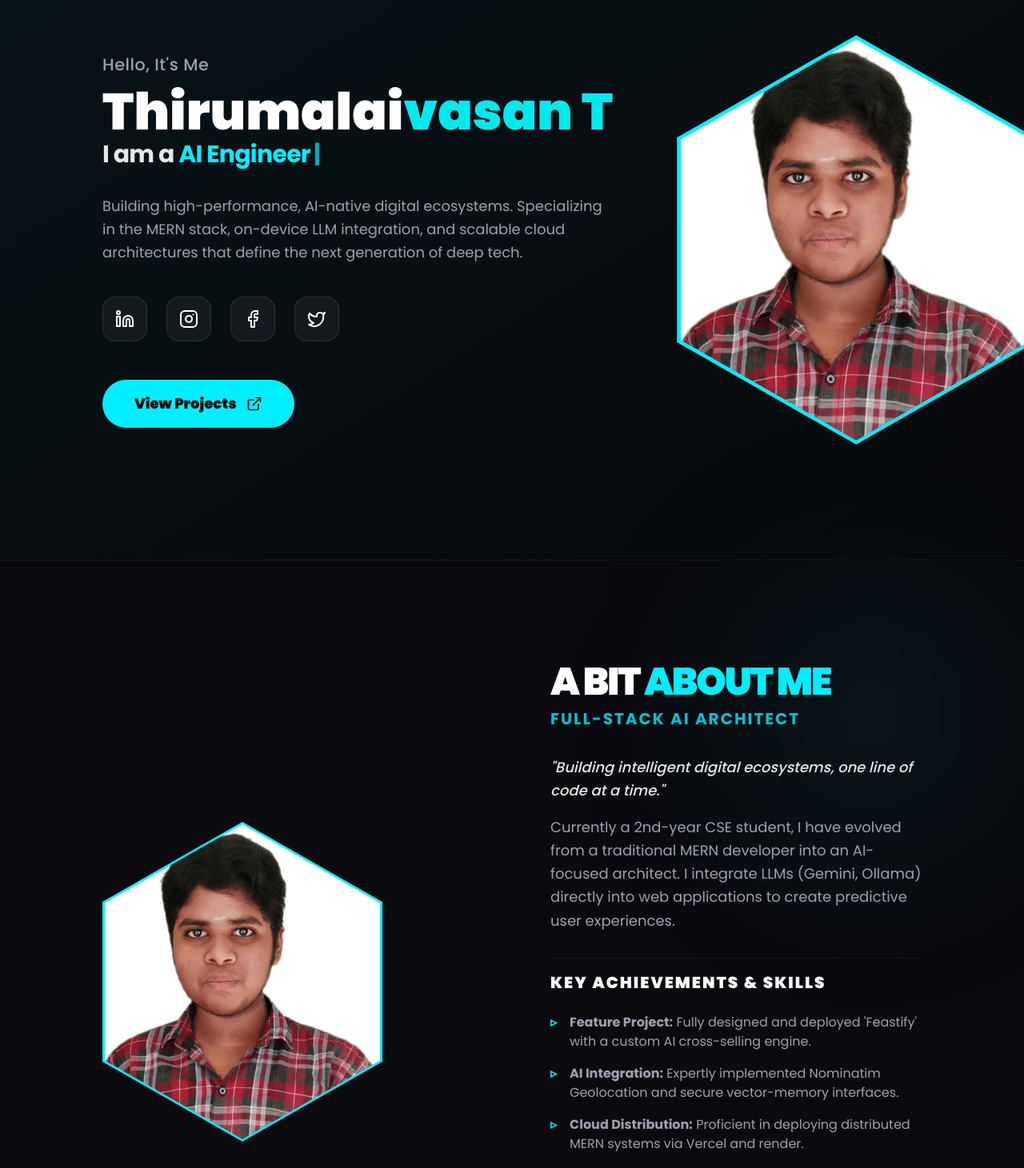
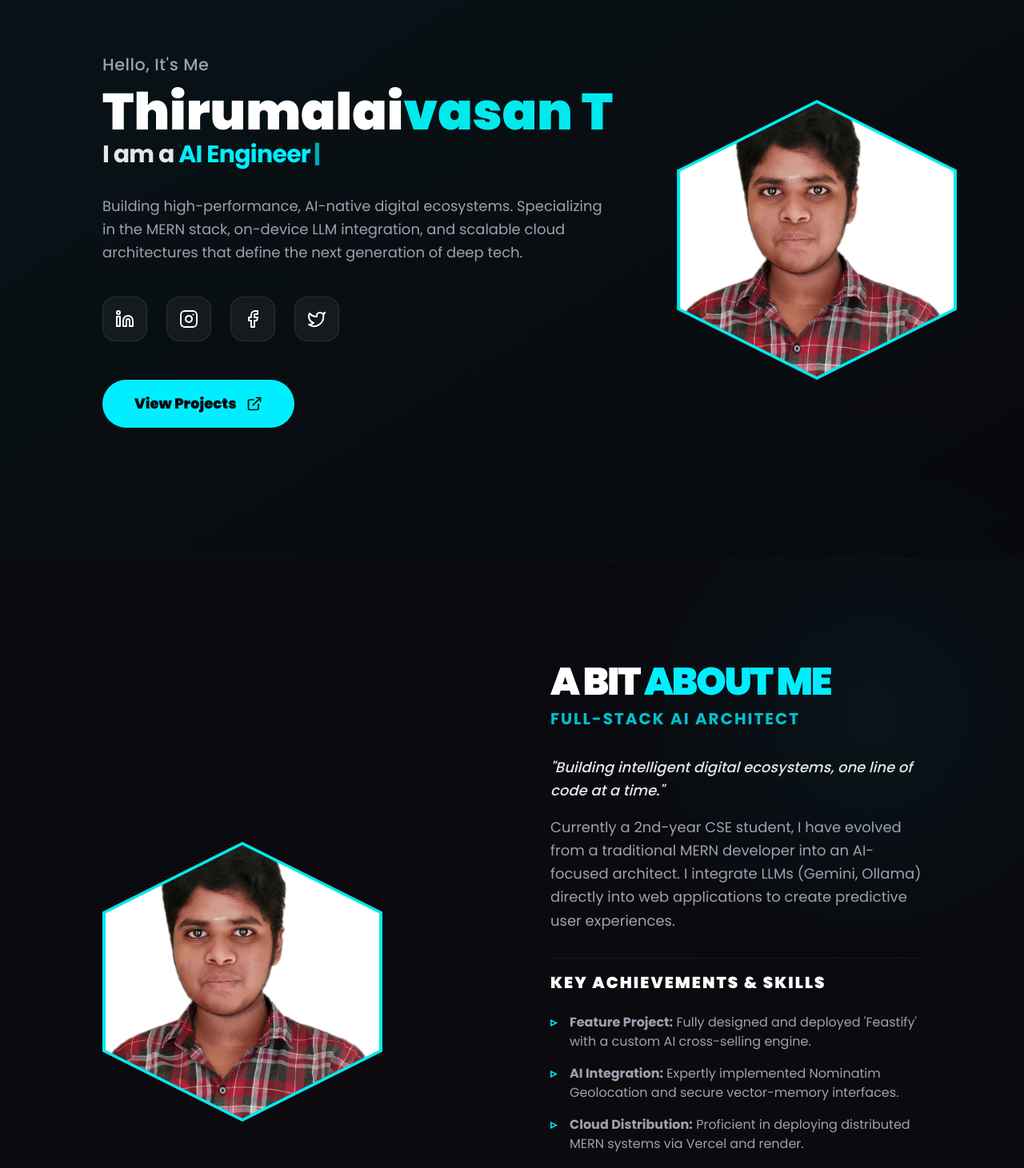
Before and after one commit to Thirumalaivasan2007/Portfolio-website, a React (Vite) app: page / in a window 1280 px wide. Shown: the part 100-1561 px from the top of the page at 80% size. Built offline with nearby package versions, Linux system fonts and the light colour scheme.

Commit message:
🚀 Fix: Replace native browser alert with custom premium Deep Tech Toast notification

```diff
--- a/src/App.jsx
+++ b/src/App.jsx
@@ -14,6 +14,7 @@ const App = () => {
   const [result, setResult] = useState('');
   const [isScrolled, setIsScrolled] = useState(false);
   const [isMenuOpen, setIsMenuOpen] = useState(false);
+  const [showResumeAlert, setShowResumeAlert] = useState(false);
 
   const phrases = ["Full-Stack Developer", "AI Engineer", "MERN Stack Specialist"];
   const typingSpeed = 100;
@@ -236,15 +237,12 @@ const App = () => {
           className="flex-1 flex justify-center items-center z-10 order-2"
         >
           {/* Hexagon Portrait System */}
-          <div className="hexagon-wrapper w-72 h-80 md:w-[28rem] md:h-[32rem]">
-            <div className="hexagon-border"></div>
-            <div className="hexagon-inner">
+          <div className="hexagon-wrapper w-72 h-72 md:w-[350px] md:h-[350px]">
              <img
                src="/image1.jpeg"
                alt="Portrait"
-                 className="hexagon-image"
+               className="profile-img"
              />
-            </div>
           </div>
         </motion.div>
       </section>
@@ -262,18 +260,12 @@ const App = () => {
             viewport={{ once: true }}
             className="flex justify-center md:justify-start"
           >
-            <div className="relative w-[300px] h-[330px] md:w-[350px] md:h-[400px] group">
-              {/* 3px Cyan Border Layer */}
-              <div className="absolute inset-0 bg-neonCyan hexagon-shape transition-all duration-500 group-hover:shadow-[0_0_30px_rgba(0,234,238,0.4)]"></div>
-
-              {/* Image Layer (Clipped) */}
-              <div className="absolute inset-[3px] bg-bgDark hexagon-shape overflow-hidden">
+            <div className="hexagon-wrapper">
                <img
                  src="/image1.jpeg"
                  alt="About Me"
-                  className="w-full h-full object-cover transition-transform duration-700 group-hover:scale-110"
+                 className="profile-img"
                />
-              </div>
             </div>
           </motion.div>
 
@@ -327,7 +319,10 @@ const App = () => {
                 Hire Me ↗
               </a>
               <button
-                onClick={() => alert("My Resume is currently being updated! Please check back soon 🔥")}
+                onClick={() => {
+                  setShowResumeAlert(true);
+                  setTimeout(() => setShowResumeAlert(false), 5000);
+                }}
                 className="inline-flex items-center gap-3 px-8 py-4 border-2 border-neonCyan text-neonCyan rounded-xl font-black text-lg transition-all duration-300 hover:bg-neonCyan/10 hover:shadow-[0_0_20px_rgba(0,234,238,0.3)]"
               >
                 View Resume 📄
@@ -434,6 +429,30 @@ const App = () => {
           <ChevronUp className="w-8 h-8" />
         </a>
       </footer>
+
+      {/* Custom Resume Alert Toast */}
+      <AnimatePresence>
+        {showResumeAlert && (
+          <motion.div
+            initial={{ opacity: 0, y: 50, scale: 0.9 }}
+            animate={{ opacity: 1, y: 0, scale: 1 }}
+            exit={{ opacity: 0, y: 50, scale: 0.9 }}
+            className="fixed bottom-6 right-6 md:bottom-10 md:right-10 z-[200] bg-[#0a0a0f] border border-neonCyan p-6 rounded-2xl shadow-[0_0_30px_rgba(0,234,238,0.3)] flex items-center gap-6 max-w-sm"
+          >
+            <div className="text-4xl shadow-neon rounded-full bg-neonCyan/10 p-2">🔥</div>
+            <div className="flex-1">
+               <h4 className="font-bold text-neonCyan uppercase tracking-widest text-sm mb-1">Notice</h4>
+               <p className="text-[#a0a0b0] text-sm leading-relaxed">My Resume is currently being updated! Please check back soon.</p>
+            </div>
+            <button
+              onClick={() => setShowResumeAlert(false)}
+              className="text-white/50 hover:text-white transition-colors"
+            >
+              <X size={24} />
+            </button>
+          </motion.div>
+        )}
+      </AnimatePresence>
     </div>
   );
 };
--- a/src/index.css
+++ b/src/index.css
@@ -15,38 +15,49 @@
 }
 
 @layer components {
-  /* Hexagon Core Architecture */
-  .hexagon-shape {
-    clip-path: polygon(50% 0%, 100% 25%, 100% 75%, 50% 100%, 0% 75%, 0% 25%);
+  /* 1. Hexagon Border Container */
+  .hexagon-wrapper {
+      position: relative;
+      width: 350px;
+      height: 350px;
+      background: #00eaee; /* Cyan border color */
+      padding: 4px; /* Border thickness */
+      /* Creates the perfect hexagon shape */
+      clip-path: polygon(50% 0%, 100% 25%, 100% 75%, 50% 100%, 0% 75%, 0% 25%);
+      transition: transform 0.4s ease, filter 0.4s ease;
+      cursor: pointer;
   }
 
-  .hexagon-wrapper {
-    @apply relative flex items-center justify-center transition-all duration-500;
+  /* 2. The Actual Profile Image */
+  .profile-img {
+      width: 100%;
+      height: 100%;
+      object-fit: cover;
+      /* Cuts the image to match the border */
+      clip-path: polygon(50% 0%, 100% 25%, 100% 75%, 50% 100%, 0% 75%, 0% 25%);
+      transition: transform 0.5s ease-in-out, filter 0.5s ease-in-out;
+      filter: grayscale(0%); /* Normal color by default */
   }
 
-  /* 5px Border Logic */
-  .hexagon-border {
-    @apply absolute inset-0 bg-neonCyan hexagon-shape;
-    z-index: 1;
+  /* 3. THE MAGIC: Hover Effect on Container */
+  .hexagon-wrapper:hover {
+      transform: translateY(-12px); /* Floats up */
+      /* Deep cyan glow shadow */
+      filter: drop-shadow(0px 15px 30px rgba(0, 234, 238, 0.4));
   }
 
-  .hexagon-inner {
-    @apply absolute hexagon-shape bg-bgDark overflow-hidden;
-    inset: 5px; /* Creates the 5px border look */
-    z-index: 2;
+  /* 4. THE MAGIC: Hover Effect on Image */
+  .hexagon-wrapper:hover .profile-img {
+      transform: scale(1.1); /* Smooth cinematic zoom */
+      filter: grayscale(100%) contrast(115%); /* Dramatic B&W transition */
   }
 
-  .hexagon-image {
-    @apply w-full h-full object-cover transition-all duration-700 ease-in-out;
-  }
-
-  /* Hover Logic: Zoom + Grayscale + Glow */
-  .hexagon-wrapper:hover .hexagon-image {
-    @apply scale-110 grayscale;
-  }
-
-  .hexagon-wrapper:hover {
-    filter: drop-shadow(0 0 25px rgba(0, 234, 238, 0.6));
+  /* Failsafe: Kills any old glitch layers if they still exist */
+  .hexagon-wrapper::before,
+  .hexagon-wrapper::after,
+  .profile-img::before,
+  .profile-img::after {
+      display: none !important;
   }
 
   /* Typography Branding */
```
Lines whose indentation alone changed are shown as unchanged.
